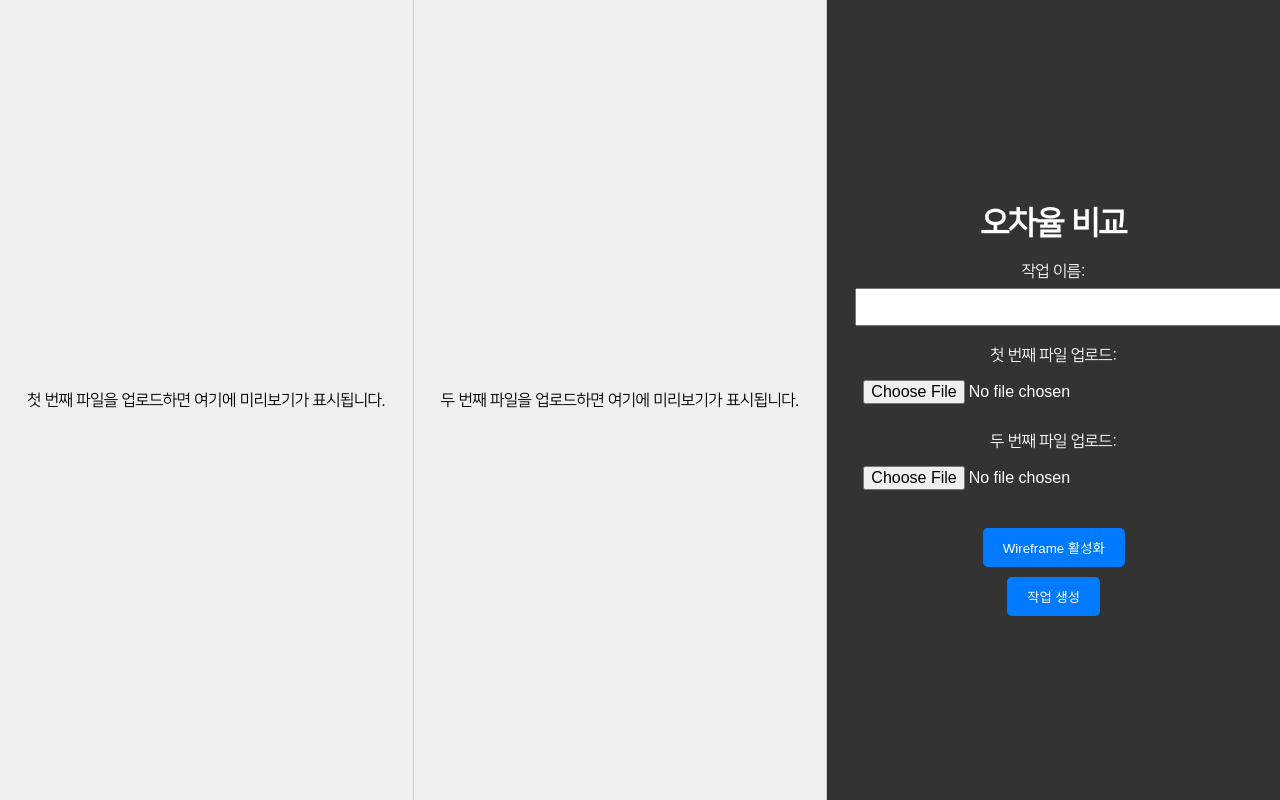
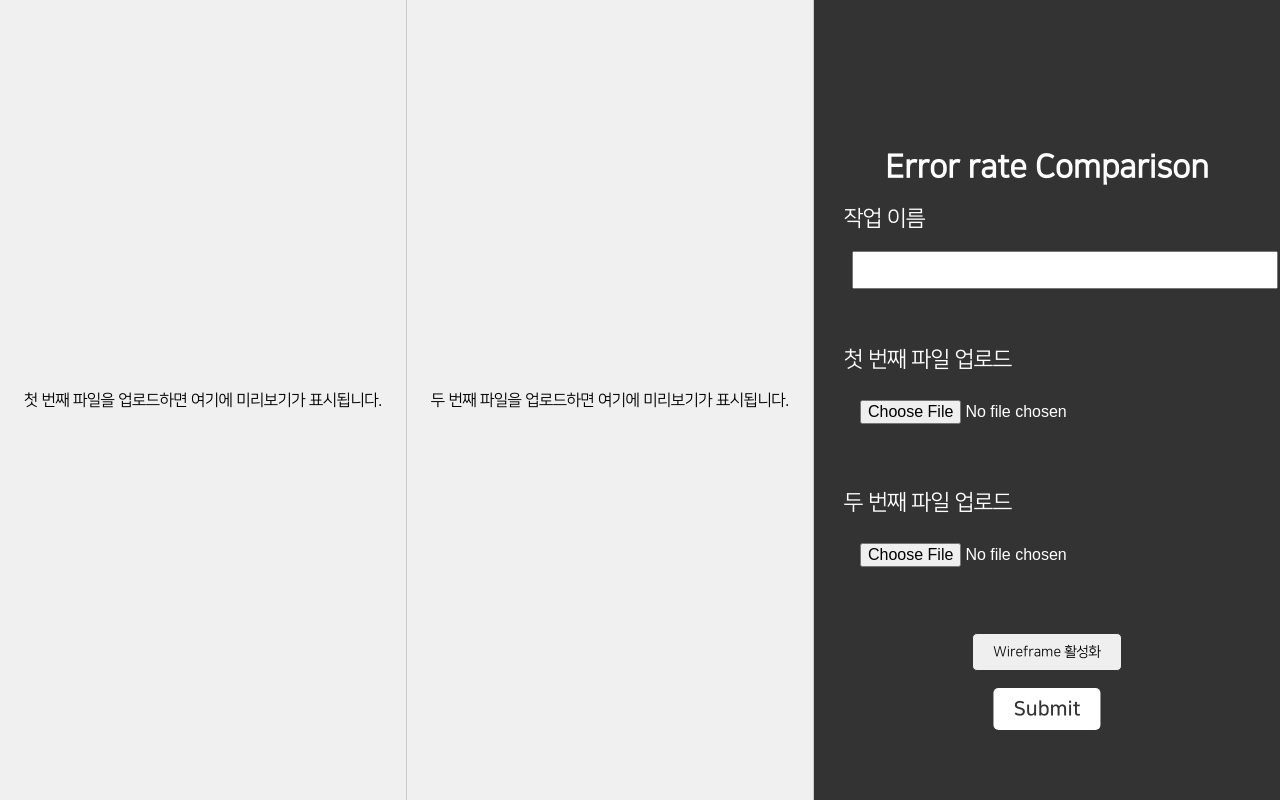
Before and after one commit to 3DNoiseMaster/3DNoiseMaster-FE, a React (Create React App) app: page /api/display/workspace/errorComp in a window 1280 px wide. Built offline with nearby package versions, Linux system fonts and the light colour scheme.

Commit message:
feat : NoiseRemPage, ErrorCompPage css

```diff
--- a/src/pages/ErrorCompPage.tsx
+++ b/src/pages/ErrorCompPage.tsx
@@ -185,10 +185,10 @@ const ErrorCompPage: React.FC = () => {
         )}
       </div>
       <div style={styles.rightPane}>
-        <h1>오차율 비교</h1>
+        <h1>Error rate Comparison</h1>
         <form onSubmit={handleSubmit} style={styles.form}>
           <label style={styles.label}>
-            작업 이름:
+            작업 이름
             <input
               type="text"
               value={taskName}
@@ -198,7 +198,7 @@ const ErrorCompPage: React.FC = () => {
             />
           </label>
           <label style={styles.label}>
-            첫 번째 파일 업로드:
+            첫 번째 파일 업로드
             <input
               type="file"
               onChange={handleFile1Change}
@@ -207,7 +207,7 @@ const ErrorCompPage: React.FC = () => {
             />
           </label>
           <label style={styles.label}>
-            두 번째 파일 업로드:
+            두 번째 파일 업로드
             <input
               type="file"
               onChange={handleFile2Change}
@@ -218,7 +218,7 @@ const ErrorCompPage: React.FC = () => {
           <button type="button" onClick={toggleWireframe} style={styles.wireframeButton}>
             {isWireframe ? 'Wireframe 비활성화' : 'Wireframe 활성화'}
           </button>
-          <button type="submit" style={styles.submitButton}>작업 생성</button>
+          <button type="submit" style={styles.submitButton}>Submit</button>
         </form>
       </div>
     </div>
@@ -229,6 +229,7 @@ const styles: { [key: string]: React.CSSProperties } = {
   container: {
     display: 'flex',
     height: '100vh',
+    position: 'relative',
   },
   leftPane: {
     flex: 1,
@@ -240,13 +241,14 @@ const styles: { [key: string]: React.CSSProperties } = {
   },
   rightPane: {
     flex: 1,
-    padding: '20px',
+    padding: '30px',
     backgroundColor: '#333',
     color: 'white',
     display: 'flex',
     flexDirection: 'column',
     justifyContent: 'center',
     alignItems: 'center',
+    position: 'relative',
   },
   imagePreview: {
     maxWidth: '100%',
@@ -260,33 +262,40 @@ const styles: { [key: string]: React.CSSProperties } = {
   },
   label: {
     width: '100%',
-    marginBottom: '10px',
+    marginBottom: '50px',
+    fontSize: '22px',
+    textAlign: 'left',
   },
   input: {
     width: '100%',
     padding: '8px',
     margin: '8px',
-    marginBottom: '10px',
+    marginTop: '20px',
     fontSize: '16px',
-    maxWidth:'500px',
+    maxWidth: '500px',
   },
   wireframeButton: {
     padding: '10px 20px',
-    backgroundColor: '#007bff',
-    color: 'white',
+    border: '1px solid #333',
+    borderRadius: '5px',
+    cursor: 'pointer',
+    fontSize: '14px',
+    fontFamily:'NanumSquare_R'
+  },
+  submitButton: {
+    padding: '10px 20px',
+    backgroundColor: 'white',
+    color: '#333',
     border: 'none',
     borderRadius: '5px',
     cursor: 'pointer',
-    marginTop: '10px',
-  },
-  submitButton: {
-    padding: '10px 20px',
-    backgroundColor: '#007bff',
-    color: 'white',
-    border: 'none',
-    borderRadius: '5px',
-    cursor: 'pointer',
-    marginTop: '10px',
+    position: 'absolute',
+    bottom: '50px',
+    left: '50%',
+    transform: 'translateX(-50%)',
+    marginBottom: '20px',
+    fontSize: '20px',
+    fontFamily:'NanumSquare_B',
   },
 };
 
--- a/src/pages/NewTaskPage.tsx
+++ b/src/pages/NewTaskPage.tsx
@@ -49,7 +49,7 @@ const styles: { [key: string]: React.CSSProperties } = {
     position: 'absolute',
     top: '20px',
     left: '20px',
-    width: '55px',
+    width: '50px',
     height: '50px',
     cursor: 'pointer',
   },
--- a/src/pages/NoiseGenPage.tsx
+++ b/src/pages/NoiseGenPage.tsx
@@ -157,7 +157,7 @@ const NoiseGenPage: React.FC = () => {
                 onClick={() => setNoiseType('Gaussian')}
                 style={{
                   ...styles.noiseTypeButton,
-                  backgroundColor: noiseType === 'Gaussian' ? '#28a745' : 'white',
+                  backgroundColor: noiseType === 'Gaussian' ? '#007bff' : 'white',
                   color: noiseType === 'Gaussian' ? 'white' : '#333',
                 }}
               >
@@ -168,7 +168,7 @@ const NoiseGenPage: React.FC = () => {
                 onClick={() => setNoiseType('Impulsive')}
                 style={{
                   ...styles.noiseTypeButton,
-                  backgroundColor: noiseType === 'Impulsive' ? '#28a745' : 'white',
+                  backgroundColor: noiseType === 'Impulsive' ? '#007bff' : 'white',
                   color: noiseType === 'Impulsive' ? 'white' : '#333',
                 }}
               >
@@ -262,7 +262,8 @@ const styles: { [key: string]: React.CSSProperties } = {
   label: {
     width: '100%',
     marginBottom: '50px',
-    fontSize: '22px'
+    fontSize: '22px',
+    textAlign: 'left',
   },
   input: {
     width: '100%',
@@ -274,13 +275,14 @@ const styles: { [key: string]: React.CSSProperties } = {
   },
   noiseTypeLabel: {
     display: 'flex',
-    flexDirection: 'row',
-    alignItems: 'center',
+    flexDirection: 'column', // Changed to column
+    alignItems: 'flex-start', // Align items to the start (left side)
   },
   noiseTypeContainer: {
     display: 'flex',
     justifyContent: 'space-around',
     marginLeft: '10px',
+    marginTop: '20px',
   },
   noiseTypeButton: {
     padding: '10px 20px',
--- a/src/pages/NoiseRemPage.tsx
+++ b/src/pages/NoiseRemPage.tsx
@@ -166,6 +166,7 @@ const styles: { [key: string]: React.CSSProperties } = {
   container: {
     display: 'flex',
     height: '100vh',
+    position: 'relative',
   },
   uploadSection: {
     flex: 2,
@@ -185,13 +186,14 @@ const styles: { [key: string]: React.CSSProperties } = {
   },
   rightPane: {
     flex: 1,
-    padding: '20px',
+    padding: '30px',
     backgroundColor: '#333',
     color: 'white',
     display: 'flex',
     flexDirection: 'column',
     justifyContent: 'center',
     alignItems: 'center',
+    position: 'relative',
   },
   imagePreview: {
     maxWidth: '100%',
@@ -205,7 +207,9 @@ const styles: { [key: string]: React.CSSProperties } = {
   },
   label: {
     width: '100%',
-    marginBottom: '10px',
+    marginBottom: '50px',
+    fontSize: '22px',
+    textAlign: 'left',
   },
   input: {
     width: '100%',
@@ -217,21 +221,26 @@ const styles: { [key: string]: React.CSSProperties } = {
   },
   wireframeButton: {
     padding: '10px 20px',
-    backgroundColor: '#007bff',
-    color: 'white',
+    border: '1px solid #333',
+    borderRadius: '5px',
+    cursor: 'pointer',
+    fontSize: '14px',
+    fontFamily:'NanumSquare_R'
+  },
+  submitButton: {
+    padding: '10px 20px',
+    backgroundColor: 'white',
+    color: '#333',
     border: 'none',
     borderRadius: '5px',
     cursor: 'pointer',
-    marginTop: '10px',
-  },
-  submitButton: {
-    padding: '10px 20px',
-    backgroundColor: '#007bff',
-    color: 'white',
-    border: 'none',
-    borderRadius: '5px',
-    cursor: 'pointer',
-    marginTop: '10px',
+    position: 'absolute',
+    bottom: '50px',
+    left: '50%',
+    transform: 'translateX(-50%)',
+    marginBottom: '20px',
+    fontSize: '20px',
+    fontFamily:'NanumSquare_B',
   },
   canvas: {
     width: '100%',
```
